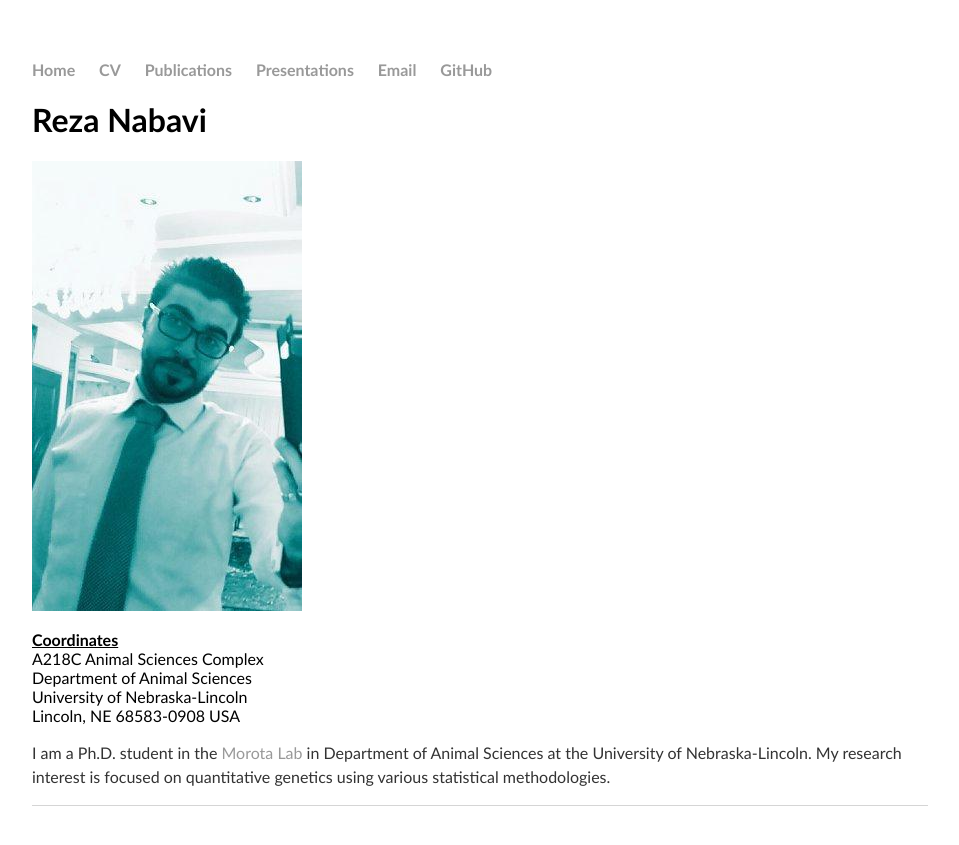
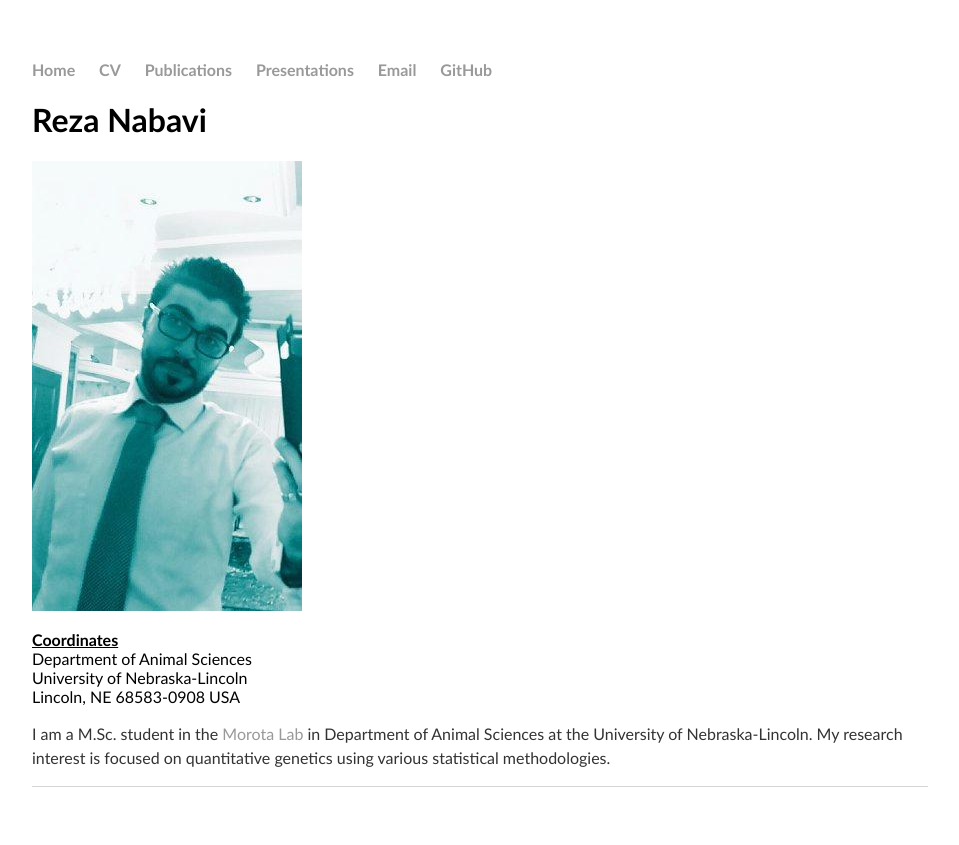
Before and after one commit to RezaNabavi/RezaNabavi.github.io, a Jekyll site: the page built from index.html, in a window 1280 px wide. Shown: the top 845 px of the page, without its empty margins (160-1119 px from the left). Built offline with Jekyll 4.4.1, drawn with Linux system fonts in a browser that asks for light colours.

Commit message:
modified

```diff
--- a/index.html
+++ b/index.html
@@ -12,11 +12,11 @@ title: Reza Nabavi
     <br>
 
         <b><u>Coordinates</u></b> </br>
-        A218C Animal Sciences Complex  </br>
+
         Department of Animal Sciences </br>
         University of Nebraska-Lincoln </br>
         Lincoln, NE 68583-0908 USA </br> </a></p>
-        <p> I am a Ph.D. student in the <a target="_blank" href="http://morotalab.org/"> Morota Lab</a> in Department of Animal Sciences at the University of Nebraska-Lincoln. My research interest is focused on quantitative genetics using various statistical methodologies.
+        <p> I am a M.Sc. student in the <a target="_blank" href="http://morotalab.org/"> Morota Lab</a> in Department of Animal Sciences at the University of Nebraska-Lincoln. My research interest is focused on quantitative genetics using various statistical methodologies.
         </a></p>
         </header>
 
--- a/publications/publications.html
+++ b/publications/publications.html
@@ -24,7 +24,7 @@ title: Reza Nabavi
 <h2>2014</h2>
 <p>
 <ul>
-	<li>R. Nabavi, S. Alijani, A. Taghizadeh, S. A. Rafat and M. Bohlouli. (2014). "Genetic study of reproductive traits in Iranian native Ghezel Sheep Bauesian approach". Journal of Small Ruminants Research. [<a href= "http://www.sciencedirect.com/science/article/pii/S0921448814001473">DOI</a>]
+	<li>R. Nabavi, S. Alijani, A. Taghizadeh, S. A. Rafat and M. Bohlouli. (2014). "Genetic study of reproductive traits in Iranian native Ghezel Sheep Bayesian approach". Journal of Small Ruminants Research. [<a href= "http://www.sciencedirect.com/science/article/pii/S0921448814001473">DOI</a>]
 	</li>
   </ul>
 </p>
```
Also changed, not shown: 2 other files.
